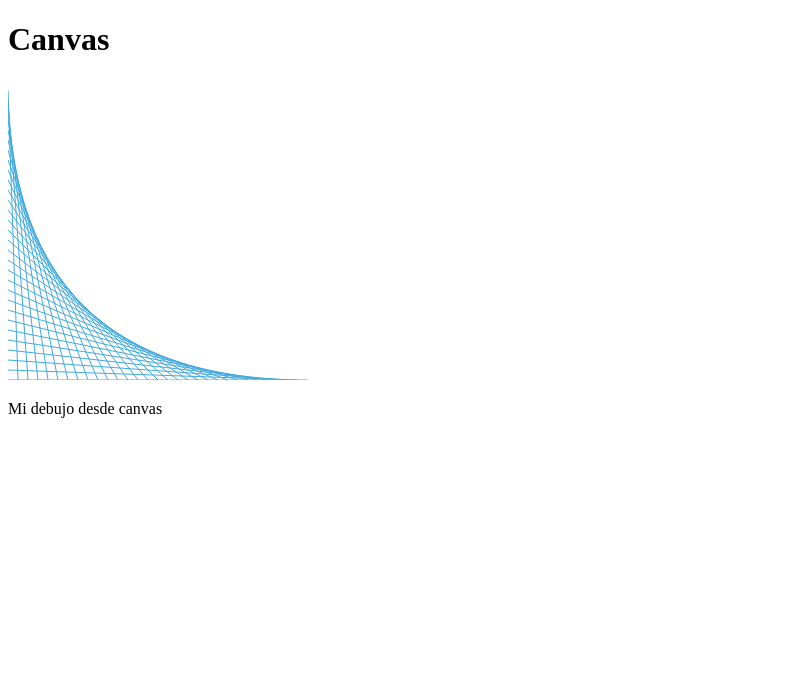
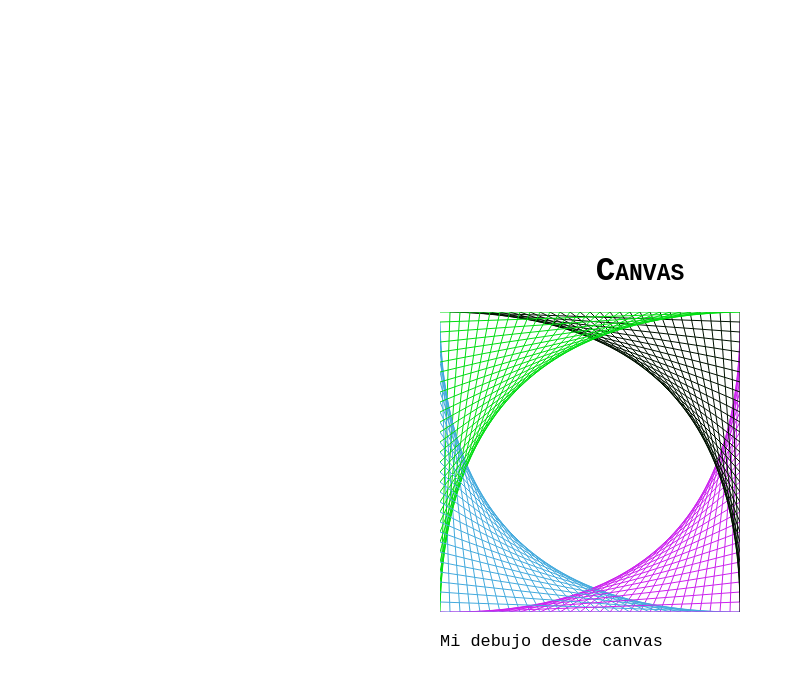
Before and after one commit to JavierQuintero/canvas, a plain HTML site: page index.html in a window 1280 px wide. Shown: the whole page, without its empty margins (0-795 px from the left). Drawn offline with Linux system fonts and the light colour scheme.

Commit message:
cambio de estilos y se aniaden dimenciones

```diff
--- a/dibujo.js
+++ b/dibujo.js
@@ -9,8 +9,12 @@ let lienzo = d.getContext("2d");
 // dibujarLineas('#4ad', 70, 300, 0, 70)
 // dibujarLineas('#4ad', 80, 300, 0, 80)
 
-for(i=0;i<30;i++){
+for( i=0, a=30; i<=30, a>=0; i++,a-- ){
 	dibujarLineas('#4ad', (i+1)*10, 300, 0, (i+1)*10)
+	debugger
+	dibujarLineas('#c2e', 300, (i+1)*10, a*10 ,300)
+	dibujarLineas('#0d1', 0, a*10, (i+1)*10, 0)
+	dibujarLineas('#010', (i+1)*10, 0, 300, (i+1)*10)
 }
 
 // Dibujo en canvas
--- a/estilos.css
+++ b/estilos.css
@@ -0,0 +1,17 @@
+body{
+    height: 100vh;
+    font-family: monospace;
+}
+.caja {
+    margin: auto;
+    max-width: 400px;
+    margin-top: 20%;
+}
+h1 {
+    text-align: center;
+    font-variant: small-caps;
+    font-size: 2.5em;
+}
+.caja p{
+    font-size: 1.3em;
+}
--- a/index.html
+++ b/index.html
@@ -7,9 +7,12 @@
 	<title>Canvas</title>
 </head>
 <body>
-	<h1>Canvas</h1>
-	<canvas width="300" height="300" id="dibujito"></canvas>
-	<p>Mi debujo desde canvas</p>
+	<div class="caja">
+		<h1>Canvas</h1>
+
+		<canvas width="300" height="300" id="dibujito"></canvas>
+		<p>Mi debujo desde canvas</p>
+	</div>
 	<script src="dibujo.js"></script>
 </body>
 </html>
```
